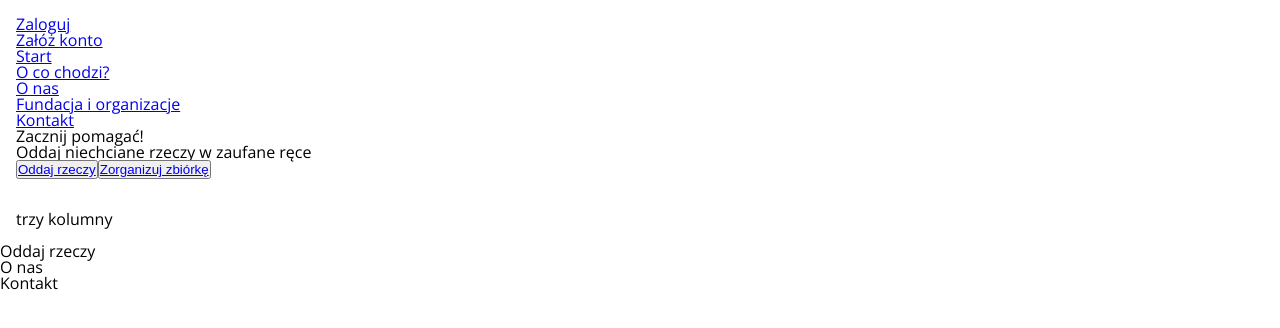
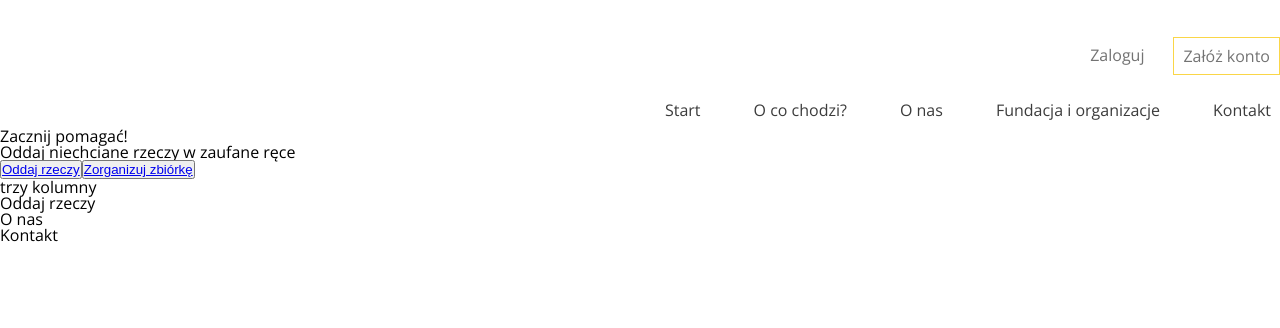
Before and after one commit to Marcin32167/Oddaj_rzeczy, a React (Vite) app: page / in a window 1280 px wide. Shown: the top 328 px of the page. Built offline with nearby package versions, Linux system fonts and the light colour scheme.

Commit message:
Styled header home

```diff
--- a/index.html
+++ b/index.html
@@ -12,6 +12,6 @@
   </head>
   <body>
     <div id="root"></div>
-    <script type="module" src="/src/index.jsx"></script>
+    <script type="module" src="src/index.jsx"></script>
   </body>
 </html>
--- a/src/App.jsx
+++ b/src/App.jsx
@@ -6,6 +6,7 @@ import LogOut from "./components/LogOut.jsx";
 import Login from "./components/Login.jsx";
 import AboutUs from "./components/AboutUs.jsx";
 import Contact from "./components/Contact.jsx";
+import '../src/scss/main.scss';
 
 function App() {
     return (
--- a/src/components/Home.jsx
+++ b/src/components/Home.jsx
@@ -4,6 +4,7 @@ import HomeThreeColumns from "./HomeThreeColumns.jsx";
 import OddajRzeczy from "./OddajRzeczy.jsx";
 import AboutUs from "./AboutUs.jsx";
 import Contact from "./Contact.jsx";
+import '../scss/main.scss';
 
 const Home = () => {
     return (
--- a/src/components/HomeHeader.jsx
+++ b/src/components/HomeHeader.jsx
@@ -1,16 +1,17 @@
 import React from "react";
 import { Link } from "react-router-dom";
+import '../scss/main.scss';
 
 const HomeHeader = () => {
     return (
         <header className="container header__container">
-            <nav>
+            <nav className="navbar">
                 <ul className="menu menu__login">
-                    <li>
-                        <Link to="/logowanie">Zaloguj</Link>
+                    <li className="nav__item--login">
+                        <Link to="/logowanie" className="login__btn">Zaloguj</Link>
                     </li>
-                    <li>
-                        <Link to="/rejestracja">Załóż konto</Link>
+                    <li className="nav__item--register">
+                        <Link to="/rejestracja" className="register__btn">Załóż konto</Link>
                     </li>
                 </ul>
                 <ul className="menu menu__home">
@@ -39,7 +40,7 @@ const HomeHeader = () => {
 
 const MenuItemLink = ({ title, to }) => {
     return (
-        <li>
+        <li className="nav__item">
             <Link to={to}>{title}</Link>
         </li>
     );
--- a/src/components/Login.jsx
+++ b/src/components/Login.jsx
@@ -1,6 +1,9 @@
+import HomeHeader from "./HomeHeader.jsx";
+
 const Login = () => {
     return (
         <>
+            {/*<HomeHeader/>*/}
             <h1>login</h1>
 
         </>
--- a/src/index.jsx
+++ b/src/index.jsx
@@ -1,6 +1,7 @@
 import React from 'react'
 import ReactDOM from 'react-dom/client'
-import App from './App.jsx'
+import App from './app.jsx'
+import '../src/scss/main.scss';
 
 ReactDOM.createRoot(document.getElementById('root')).render(
     <React.StrictMode>
--- /dev/null
+++ b/src/scss/global/_HomeHeader.scss
@@ -0,0 +1,20 @@
+@import '../settings/colors';
+
+
+.navbar {
+  display: flex;
+  flex-direction: column;
+  align-items: flex-end;
+  padding-top: 37px;
+  gap: 17px;
+}
+
+.menu__login {
+  display: flex;
+  gap: 20px;
+}
+
+.menu__home {
+  display: flex;
+  gap: 35px;
+}
--- /dev/null
+++ b/src/scss/global/_buttons.scss
@@ -0,0 +1,38 @@
+@import '../settings/colors';
+@import '../settings/fonts';
+
+
+.nav__item--login {
+  padding: 10px 9px 10px 9px;
+}
+
+.login__btn {
+  text-decoration: none;
+  color: $third-color;
+  font-family: $font-base;
+}
+
+.nav__item--register {
+  border: 1px solid $secondary-color;
+  padding: 10px 9px 10px 9px;
+  text-decoration: none;
+  font-family: $font-base;
+  color: $third-color;
+}
+
+.register__btn {
+  text-decoration: none;
+  color: $third-color;
+  font-family: $font-base;
+}
+
+.nav__item {
+  padding: 10px 9px 10px 9px;
+
+}
+
+.nav__item a {
+  text-decoration: none;
+  font-family: $font-base;
+  color: $fourth-color;
+}
--- a/src/scss/main.scss
+++ b/src/scss/main.scss
@@ -1,5 +1,8 @@
+@import "settings/colors";
 @import "settings/reset";
 @import "settings/fonts";
+@import "global/buttons";
+@import "global/HomeHeader";
 
 
 * {
@@ -17,7 +20,6 @@ html, body {
 
 .container {
   width: 100%;
-  //max-width: 1350px;
-  padding: 1rem;
+  max-width: 1366px;
   margin: 0 auto;
 }
```
